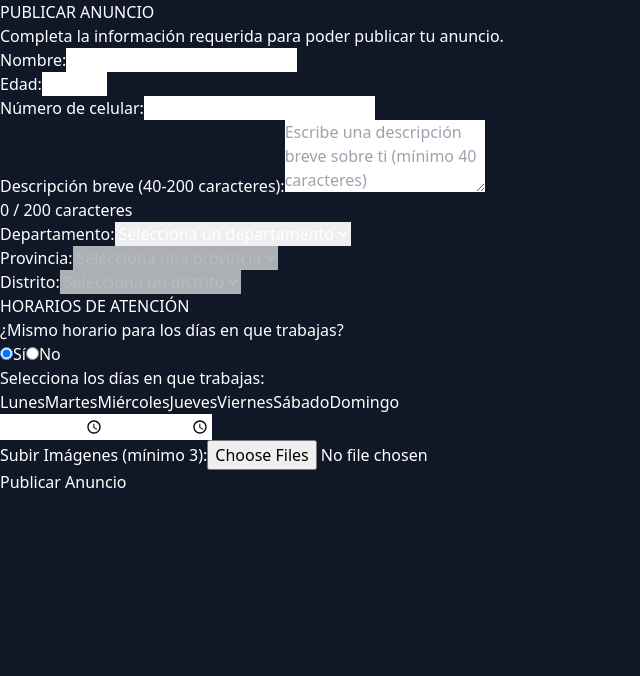
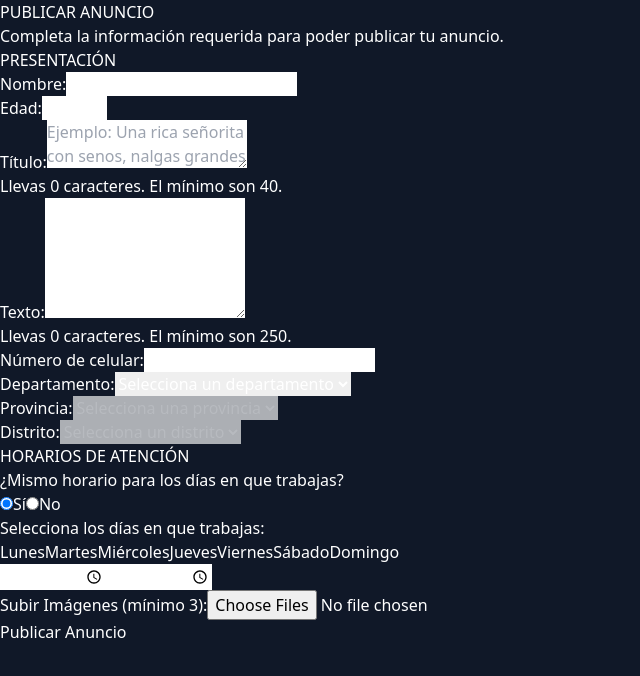
Before and after one commit to FabricioMirandaDeveloper/Escorts, a React (Vite) app in the folder frontend/: page /publicar-anuncio in a window 1280 px wide. Shown: the top 676 px of the page, without its empty margins (0-640 px from the left). Built offline with nearby package versions, Linux system fonts and the light colour scheme.

Commit message:
modificando diseño

```diff
--- a/frontend/src/views/PublicarAnuncio.tsx
+++ b/frontend/src/views/PublicarAnuncio.tsx
@@ -13,6 +13,7 @@ const PublicarAnuncio = () => {
     const [edad, setEdad] = useState<string>("");
     const [numero, setNumero] = useState<string>("")
     const [descripcion, setDescripcion] = useState<string>("")
+    const [texto, setTexto] = useState<string>("");
     const [imagenes, setImagenes] = useState<File[]>([]);
     const [previas, setPrevias] = useState<string[]>([]);
     const [subiendo, setSubiendo] = useState<boolean>(false);
@@ -140,13 +141,6 @@ const PublicarAnuncio = () => {
         });
     };
 
-    const manejarCambioDescripcion = (e: React.ChangeEvent<HTMLTextAreaElement>) => {
-        const texto = e.target.value;
-        if (texto.length <= 200) {
-            setDescripcion(texto);
-        }
-    };
-
     const manejarFormulario = async (e: React.FormEvent<HTMLFormElement>) => {
         e.preventDefault();
 
@@ -223,6 +217,7 @@ const PublicarAnuncio = () => {
             setDistritoId("");
             setDistritoNombre("");
             setHorarios([])
+            setTexto("")
         } catch (error) {
             console.error("Error al subir imágenes o guardar datos: ", error);
             toast.error("Hubo un error al guardar la información.");
@@ -241,8 +236,10 @@ const PublicarAnuncio = () => {
                     Completa la información requerida para poder publicar tu anuncio.
                 </h3>
                 <form onSubmit={manejarFormulario} className="space-y-4 mt-6">
+                    <div className="border-2 border-[#101828] p-2 space-y-5">
+                        <h2 className="text-center font-bold mb-2 text-lg">PRESENTACIÓN</h2>
                         <div>
-                        <label htmlFor="nombre" className="block">
+                            <label htmlFor="nombre" className="font-bold">
                                 Nombre:
                             </label>
                             <input
@@ -250,12 +247,12 @@ const PublicarAnuncio = () => {
                                 id="nombre"
                                 value={nombre}
                                 onChange={(e) => setNombre(e.target.value)}
-                            className="mt-1 block w-full p-2 rounded text-black"
+                                className="mt-1 block w-full p-2 rounded border-2"
                                 required
                             />
                         </div>
                         <div>
-                        <label htmlFor="edad" className="block">
+                            <label htmlFor="edad" className="font-bold">
                                 Edad:
                             </label>
                             <input
@@ -263,7 +260,7 @@ const PublicarAnuncio = () => {
                                 id="edad"
                                 value={edad}
                                 onChange={(e) => setEdad(e.target.value)}
-                            className="mt-1 block w-full p-2 rounded text-black"
+                                className="mt-1 block w-full p-2 rounded border-2"
                                 min="18"
                                 max="99"
                                 required
@@ -273,7 +270,42 @@ const PublicarAnuncio = () => {
                                 onInput={(e) => e.currentTarget.setCustomValidity("")}
                             />
                         </div>
-
+                        <div>
+                            <label htmlFor="descripcion" className="font-bold">
+                                Título:
+                            </label>
+                            <textarea
+                                id="descripcion"
+                                value={descripcion}
+                                onChange={(e) => setDescripcion(e.target.value)}
+                                className="mt-1 border-2 w-full p-2 rounded text-black resize-none"
+                                rows={2}
+                                required
+                                maxLength={60}
+                                placeholder="Ejemplo: Una rica señorita con senos, nalgas grandes y redondas."
+                            />
+                            <p className={`text-xs text-end ${descripcion.length >= 40 ? "text-[#00AA00]" : "text-[#FF0000]"}`}>
+                                Llevas {descripcion.length} caracteres. {descripcion.length < 40 && "El mínimo son 40."}
+                                {descripcion.length > 40 && "El máximo son 60."}
+                            </p>
+                        </div>
+                        <div>
+                            <label htmlFor="texto" className="font-bold">
+                                Texto:
+                            </label>
+                            <textarea
+                                id="texto"
+                                value={texto}
+                                onChange={(e) => setTexto(e.target.value)}
+                                className="mt-1 border-2 w-full p-2 rounded text-black resize-none"
+                                rows={5}
+                                required
+                            />
+                            <p className={`text-xs text-end ${texto.length >= 250 ? "text-[#00AA00]" : "text-[#FF0000]"}`}>
+                                Llevas {texto.length} caracteres. {texto.length < 250 && "El mínimo son 250."}
+                            </p>
+                        </div>
+                    </div>
                     <div>
                         <label htmlFor="numero" className="block">
                             Número de celular:
@@ -292,23 +324,7 @@ const PublicarAnuncio = () => {
                             onInput={(e) => e.currentTarget.setCustomValidity("")}
                         />
                     </div>
-                    <div>
-                        <label htmlFor="descripcion" className="block">
-                            Descripción breve (40-200 caracteres):
-                        </label>
-                        <textarea
-                            id="descripcion"
-                            value={descripcion}
-                            onChange={manejarCambioDescripcion}
-                            className="mt-1 block w-full p-2 rounded text-black resize-none"
-                            rows={3}
-                            required
-                            placeholder="Escribe una descripción breve sobre ti (mínimo 40 caracteres)"
-                        />
-                        <p className="text-sm text-gray-300 mt-1">
-                            {descripcion.length} / 200 caracteres
-                        </p>
-                    </div>
+
                     <div>
                         <label htmlFor="departamento" className="block">
                             Departamento:
```
Lines whose indentation alone changed are shown as unchanged.
